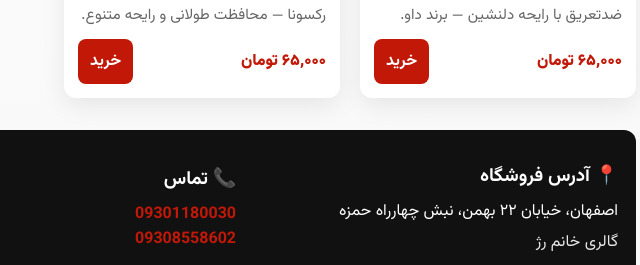
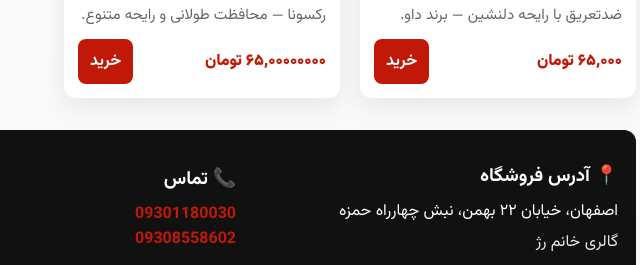
Before and after one commit to rezapedaran588-a11/Khanome-rozh, a plain HTML site: page Index.html in a window 1280 px wide. Shown: the part 2079-2344 px from the top of the page, 586-1226 px from the left. Drawn offline with Linux system fonts and the light colour scheme.

Commit message:
Update Index.html

```diff
--- a/Index.html
+++ b/Index.html
@@ -350,7 +350,7 @@
           <h4>اسپری ضدتعریق (رکسونا)</h4>
           <p>رکسونا — محافظت طولانی و رایحه متنوع.</p>
           <div class="price-row">
-            <div class="price">۶۵,۰۰۰ تومان</div>
+            <div class="price">۶۵,۰۰۰۰۰۰۰۰ تومان</div>
             <a class="buy-btn" data-sku="rexona-spray" data-price="65000">خرید</a>
           </div>
         </div>
```
